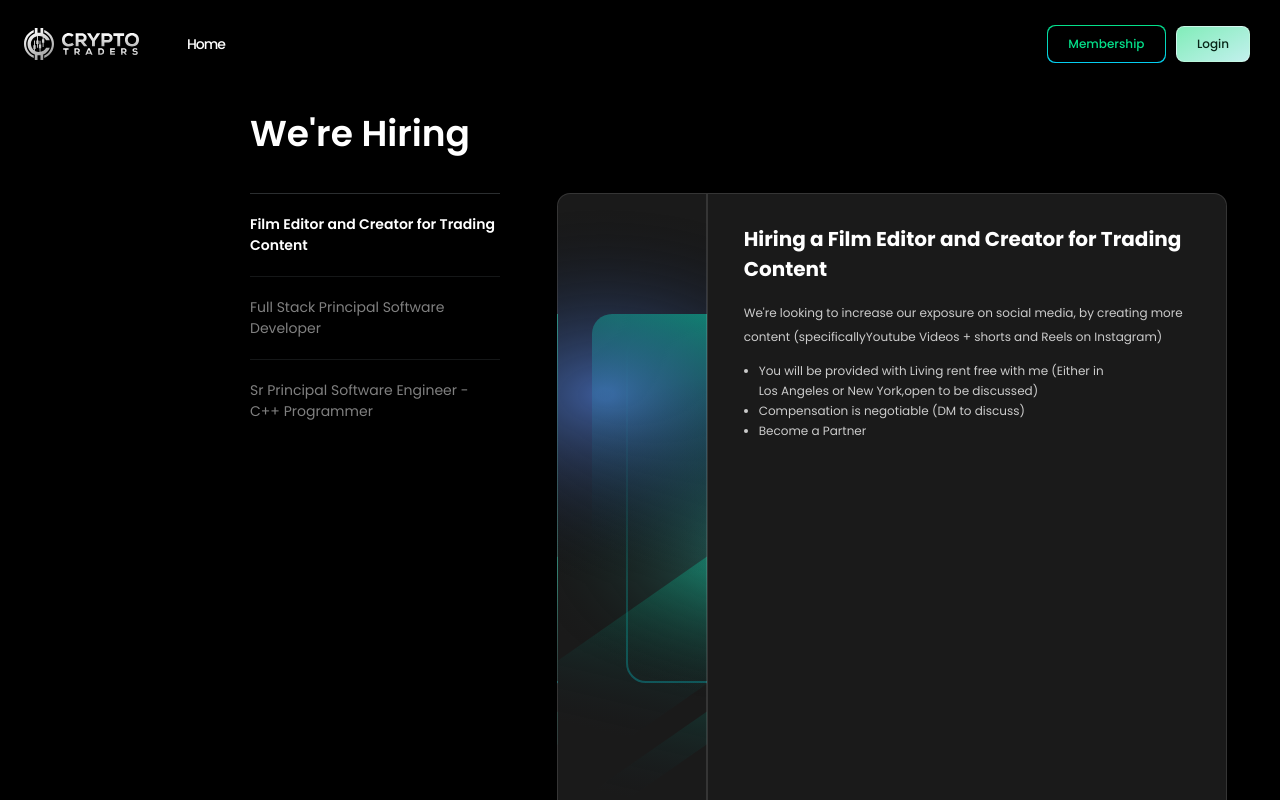
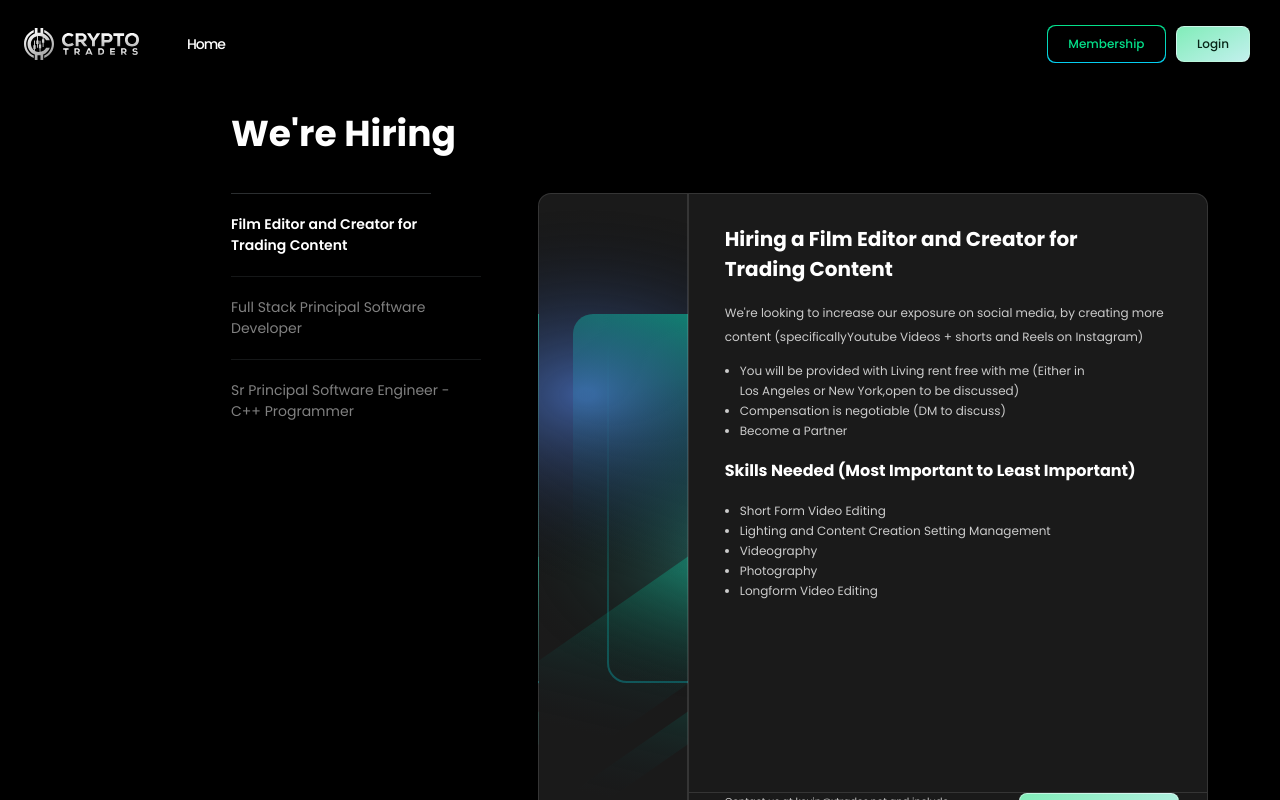
Before and after one commit to yuliaMasliak/Xtrades-test, an Angular app in the folder xtrades-test/: page /home in a window 1280 px wide. Both pictures are taken after a click on the link "Career". Shown: the top 800 px of the page. Built offline with nearby package versions, Linux system fonts and the light colour scheme.

Commit message:
feat: add styles to career page

```diff
--- a/xtrades-test/src/app/dark-mode/career/career.component.css
+++ b/xtrades-test/src/app/dark-mode/career/career.component.css
@@ -93,7 +93,7 @@
   background-repeat: no-repeat;
   background-position-x: center;
   background-position-y: 47px;
-  margin: 0px auto;
+  margin-left: 231px;
   width: 780px;
 }
 .title {
@@ -101,7 +101,7 @@
   font-family: Poppins;
   font-size: 36px;
   font-style: normal;
-  font-weight: 600;
+  font-weight: 700;
   line-height: normal;
   margin-top: 18px;
   margin-bottom: 32px;
@@ -131,7 +131,7 @@
   display: flex;
   align-items: center;
   height: 82px;
-  width: 250px;
+  width: 200px;
   border-top: 1px solid rgba(43, 46, 48, 1);
   color: #fff;
   font-family: Poppins;
@@ -166,15 +166,30 @@
 }
 
 .main-content_block-text {
-  padding-left: 35.5px;
-  width: 485px;
-  height: 678px;
+  height: 648px;
+  padding-top: 30px;
+  width: 520.5px;
   background-color: rgba(255, 255, 255, 0.1);
   border-top-right-radius: 13px;
   border-bottom-right-radius: 13px;
   border: 1px solid rgba(255, 255, 255, 0.116);
 }
-
+.main-content_block-text_item {
+  height: 568px;
+  padding-left: 35.5px;
+}
+.main-content_block-text_item2 {
+  border-top: 1px solid rgba(255, 255, 255, 0.116);
+  display: flex;
+  padding-left: 35.5px;
+  color: #ccc;
+  font-family: Poppins;
+  font-size: 10px;
+  font-style: normal;
+  font-weight: 400;
+  line-height: 18px;
+  height: 112px;
+}
 .block-text_item-title {
   color: #fff;
   font-family: Poppins;
@@ -182,7 +197,6 @@
   font-style: normal;
   font-weight: 700;
   line-height: normal;
-  margin-top: 30px;
   margin-bottom: 17px;
 }
 .main-content_block-text_item ul {
@@ -204,7 +218,38 @@
   line-height: 24px;
   margin-bottom: 12px;
 }
-
+.block-text_item-title-2 {
+  color: #fff;
+  font-family: Poppins;
+  font-size: 16px;
+  font-style: normal;
+  font-weight: 700;
+  line-height: 36px;
+}
+.main-content_block-text_item2_text {
+  width: 225px;
+  margin-right: 69px;
+}
+.contact-us {
+  width: 160px;
+  height: 43px;
+  display: flex;
+  align-items: center;
+  border-radius: 8px;
+  border: 0.5px solid rgba(255, 255, 255, 0.4);
+  background: var(--grad-2, linear-gradient(152deg, #81edb9 0%, #c2f0ed 100%));
+  color: #082618;
+  text-align: center;
+  font-family: Poppins;
+  font-size: 10px;
+  font-style: normal;
+  font-weight: 600;
+  line-height: normal;
+  letter-spacing: 1px;
+  text-transform: uppercase;
+  cursor: pointer;
+  justify-content: center;
+}
 .footer {
   height: 46px;
   padding-top: 162px;
--- a/xtrades-test/src/app/dark-mode/career/career.component.html
+++ b/xtrades-test/src/app/dark-mode/career/career.component.html
@@ -42,7 +42,8 @@
             ><a
               class="main-content_block__item__link"
               href="#"
-              >Film Editor and Creator for Trading Content</a
+              >Film Editor and Creator for<br />
+              Trading Content</a
             ></div
           >
           <div class="main-content_block__item"
@@ -60,7 +61,8 @@
             <div class="main-content_block-text">
               <div class="main-content_block-text_item">
                 <div class="block-text_item-title"
-                  >Hiring a Film Editor and Creator for Trading Content</div
+                  >Hiring a Film Editor and Creator for <br />
+                  Trading Content</div
                 >
                 <div class="subtitle">
                   We're looking to increase our exposure on social media, by
@@ -74,10 +76,25 @@
                   ><li>Compensation is negotiable (DM to discuss)</li
                   ><li>Become a Partner</li>
                 </ul>
+                <div class="block-text_item-title-2"
+                  >Skills Needed (Most Important to Least Important)</div
+                >
+                <ul>
+                  <li>Short Form Video Editing </li
+                  ><li>Lighting and Content Creation Setting Management</li
+                  ><li>Videography</li>
+                  <li>Photography</li>
+                  <li>Longform Video Editing</li>
+                </ul>
               </div>
-              <div class="main-content_block-text_item"></div>
-              <div class="main-content_block-text_item"></div></div
-          ></div>
+              <div class="main-content_block-text_item2">
+                <div class="main-content_block-text_item2_text"
+                  >Contact us at kevin@xtrades.net and include information about
+                  your previous works and experience to set up an
+                  interview.</div
+                ><button class="contact-us">contact us now</button>
+              </div>
+            </div>
           </div>
         </div>
       </div>
@@ -148,3 +165,4 @@
     class="burger-overlay"
     (click)="toggleBurgerMenu()"
   ></div>
+</div>
```
Lines whose indentation alone changed are shown as unchanged.
